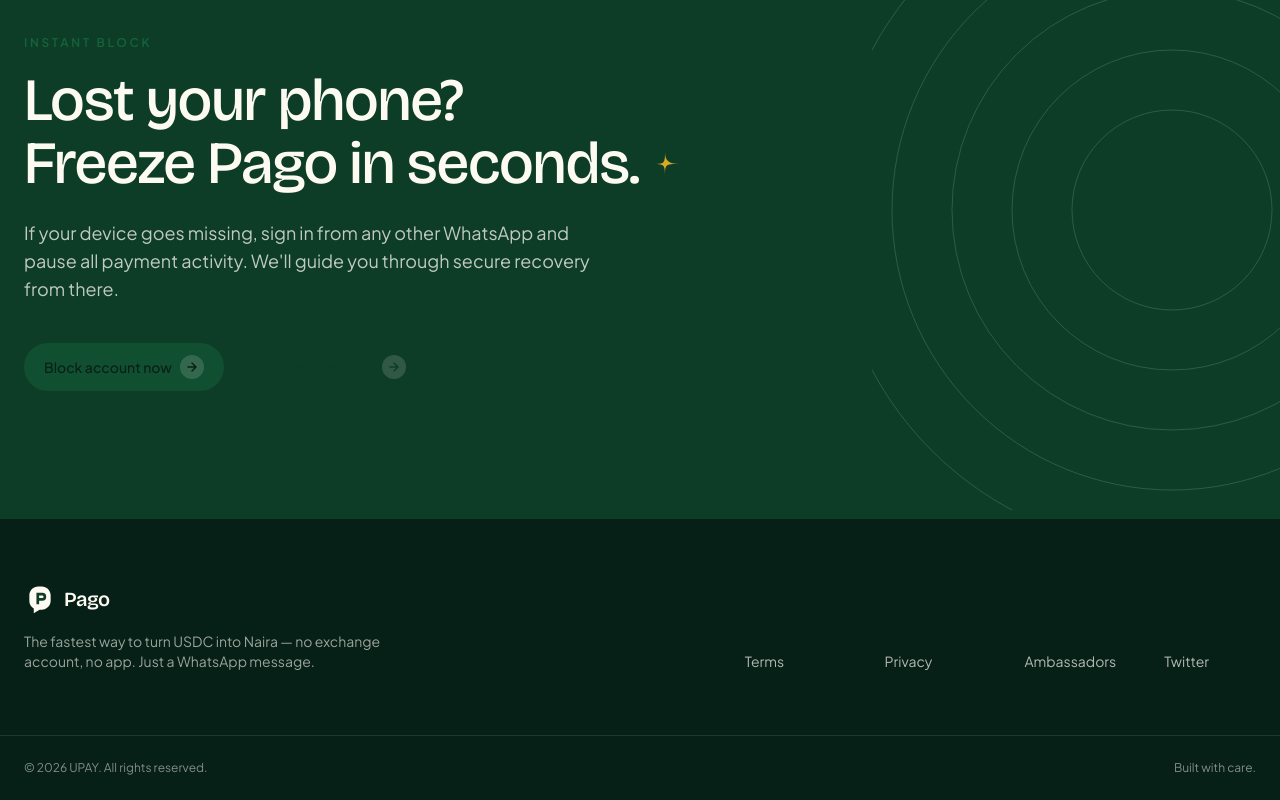
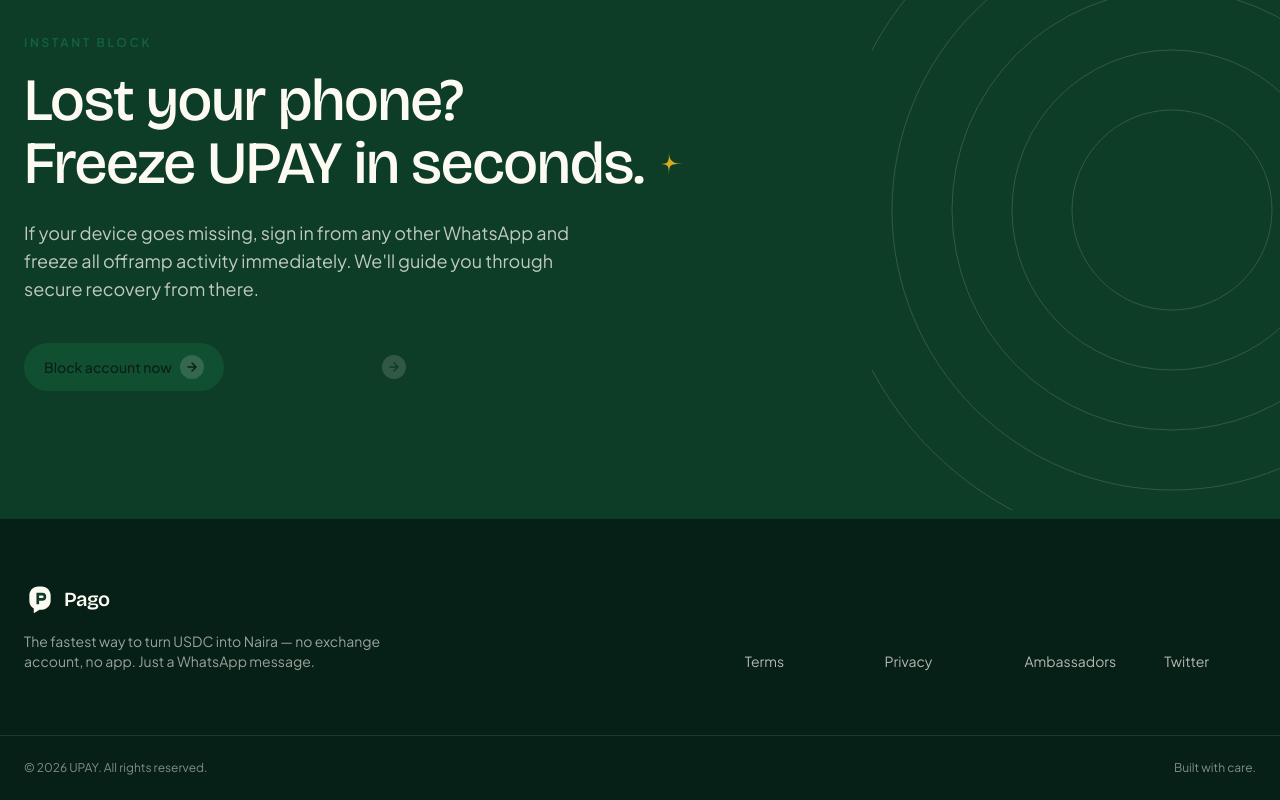
Before and after one commit to tella-cash/tella-cash, a Next.js app: page / in a window 1280 px wide. Shown: the part 7213-8013 px from the top of the page. Built offline with nearby package versions, Linux system fonts and the light colour scheme.

Commit message:
refactor: rebrand project from Pago to UPAY and update core functionality to focus on USDC-to-Naira offramping

```diff
--- a/components/sections/instant-block-section.tsx
+++ b/components/sections/instant-block-section.tsx
@@ -47,14 +47,14 @@
             Lost your phone?
             <br />
             <span className="inline-flex items-center gap-3">
-              Freeze Pago in seconds.
+              Freeze UPAY in seconds.
               <Spark className="h-7 w-7" tone="accent" />
             </span>
           </h2>
           <p className="mt-6 max-w-xl text-lg text-cream-50/75">
             If your device goes missing, sign in from any other WhatsApp and
-            pause all payment activity. We'll guide you through secure recovery
-            from there.
+            freeze all offramp activity immediately. We'll guide you through
+            secure recovery from there.
           </p>
 
           <div className="mt-10 flex flex-wrap gap-4">
```
